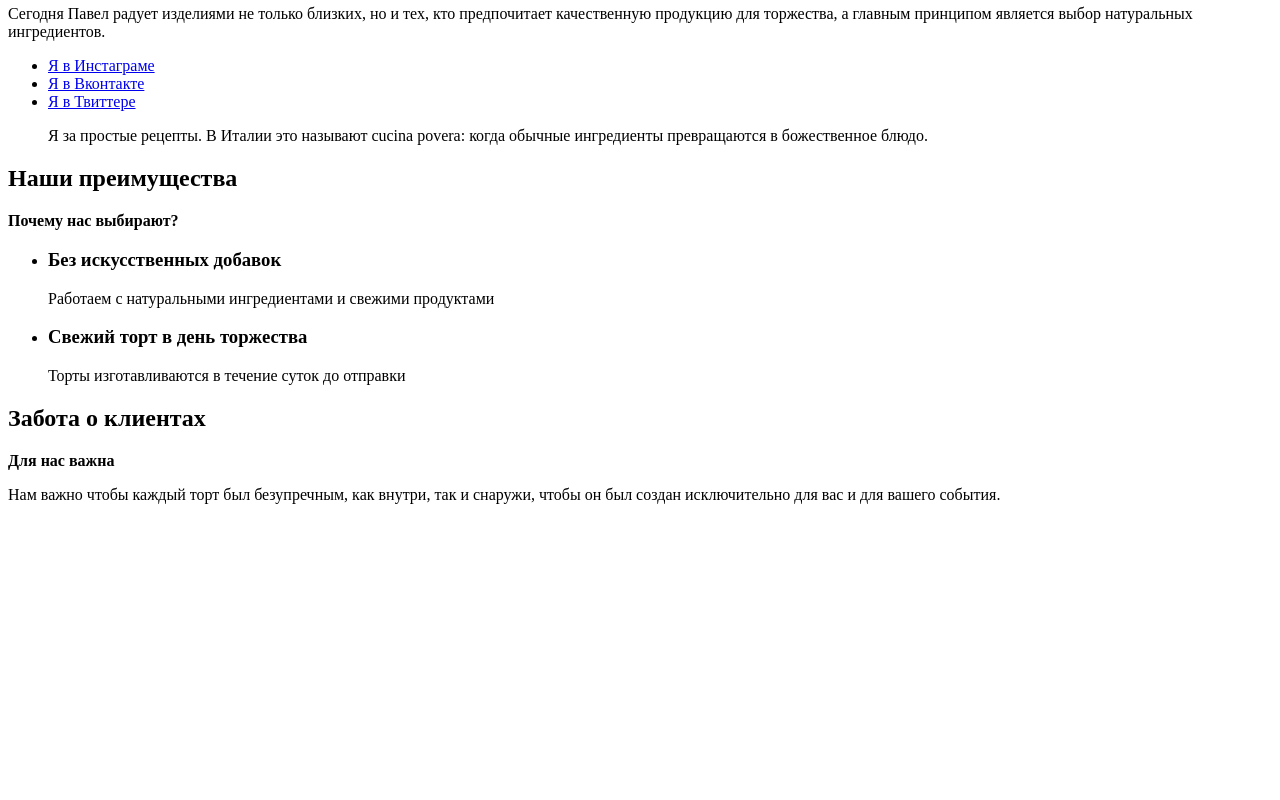
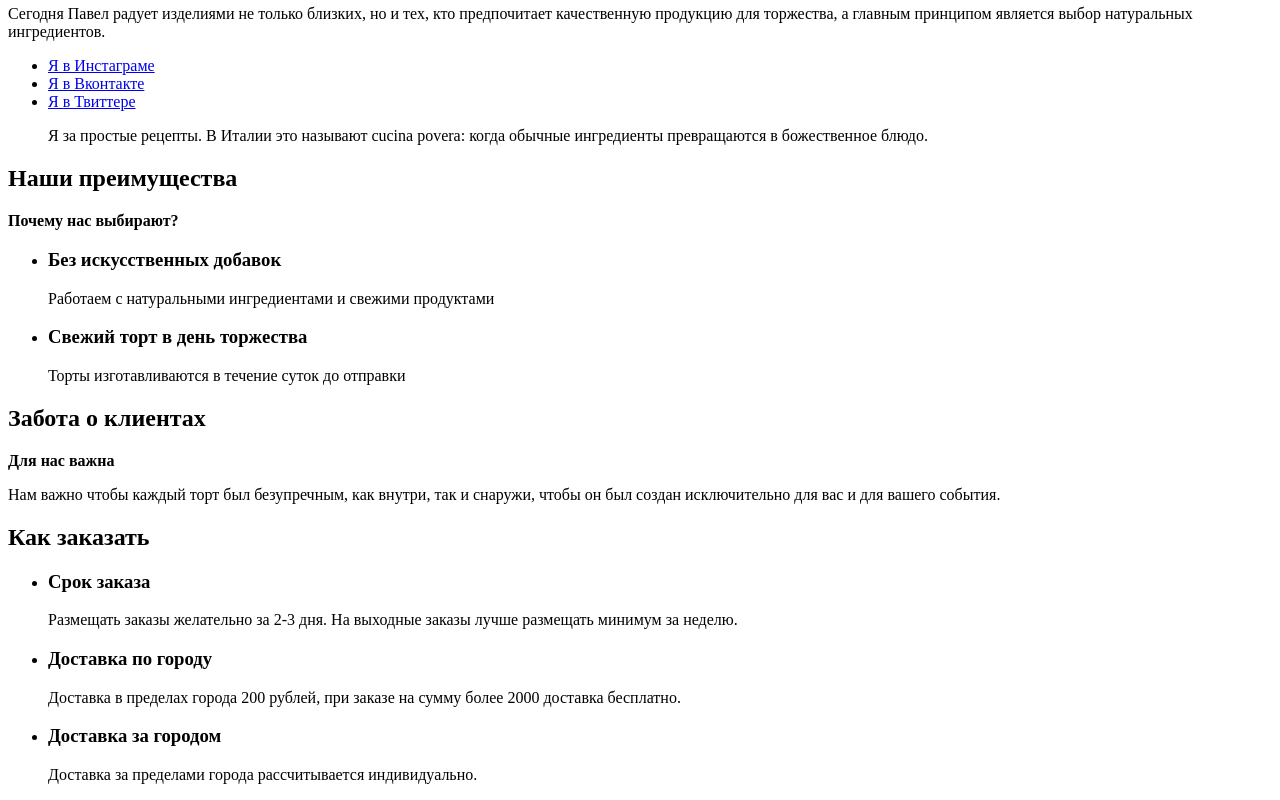
Before and after one commit to eighty-eighth/cakes, a website: page index.html in a window 1280 px wide. Shown: the part 3148-3948 px from the top of the page. Before the commit the page ends 3668 px from the top, so only its background shows below. Drawn offline with Linux system fonts and the light colour scheme.

Commit message:
3.9. - Разметка how-to-order - раздел с информацией об условиях заказа

```diff
--- a/index.html
+++ b/index.html
@@ -310,6 +310,33 @@
           чтобы он был создан исключительно для вас и для вашего события.
         </p>
       </section>
+
+
+      <section class="how-to-order">
+        <h2 class="how-to-order__title">Как заказать</h2>
+        <ul class="how-to-order__list">
+          <li class="how-to-order__item">
+            <h3 class="how-to-order__tagline">Срок заказа</h3>
+            <p class="how-to-order__text">
+              Размещать заказы желательно за 2-3 дня. На выходные заказы лучше
+              размещать минимум за неделю.
+            </p>
+          </li>
+          <li class="how-to-order__item">
+            <h3 class="how-to-order__tagline">Доставка по городу</h3>
+            <p class="how-to-order__text">
+              Доставка в пределах города 200 рублей, при заказе на сумму более 2000
+              доставка бесплатно.
+            </p>
+          </li>
+          <li class="how-to-order__item">
+            <h3 class="how-to-order__tagline">Доставка за городом</h3>
+            <p class="how-to-order__text">
+              Доставка за пределами города рассчитывается индивидуально.
+            </p>
+          </li>
+        </ul>
+      </section>
     </main>
     <footer class="page-footer"></footer>
   </body>
```
